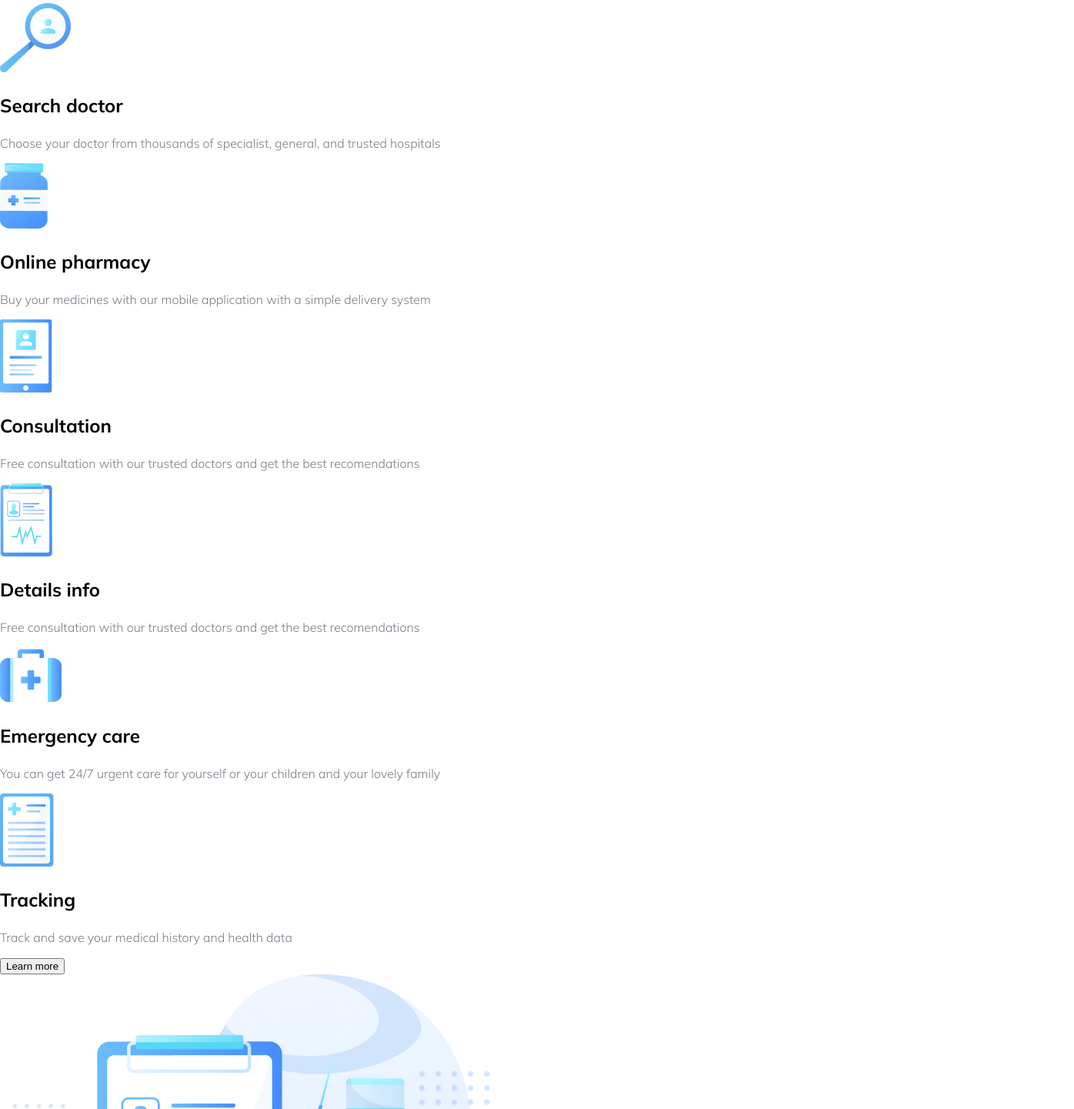
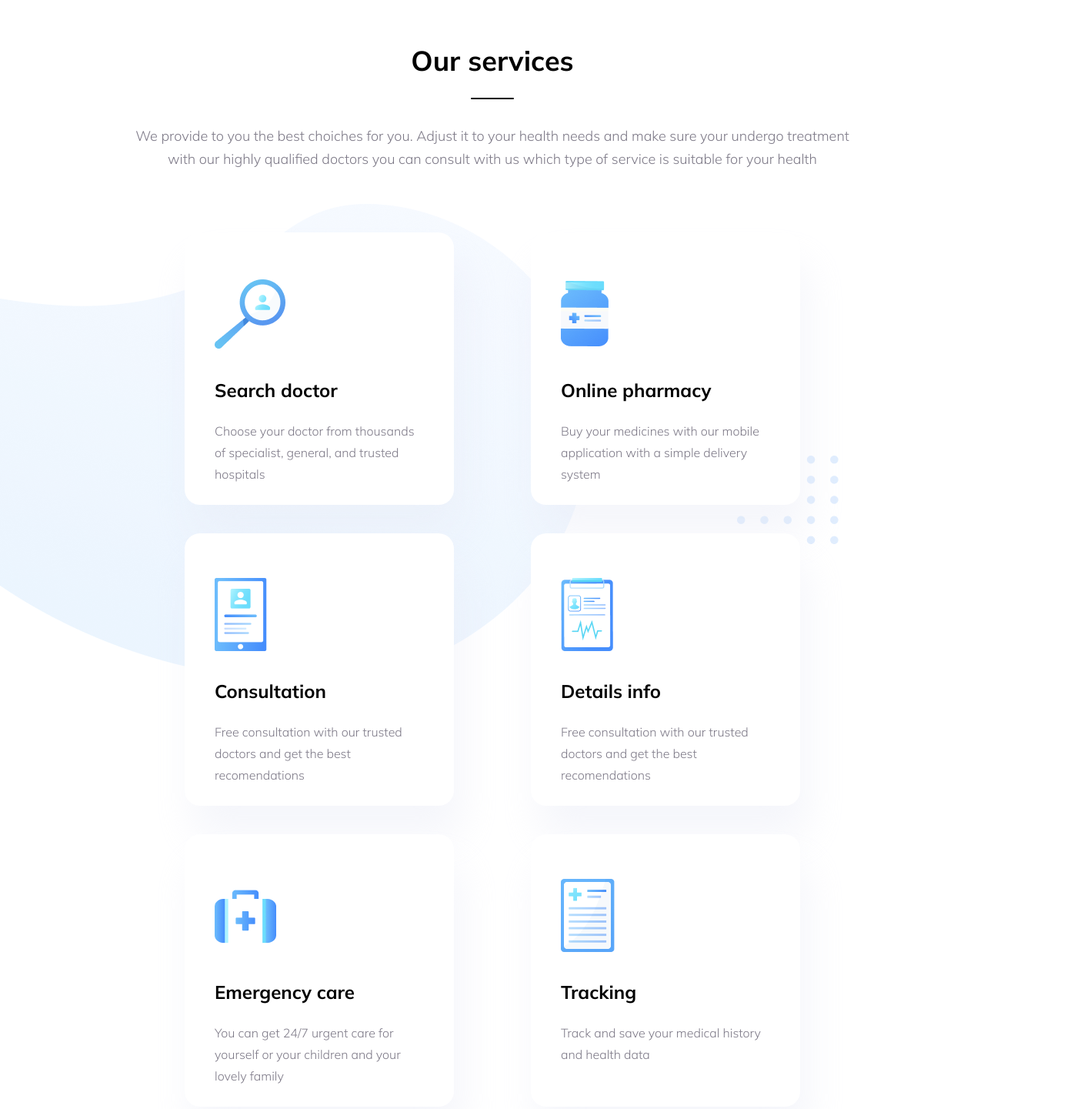
Before and after one commit to AlinaFishbakh/-Healthcare, a plain HTML site: page index.html in a window 1280 px wide. Shown: the part 945-2386 px from the top of the page at 77% size, 1396 px wide, since content can reach past the window. Drawn offline with nearby package versions, Linux system fonts and the light colour scheme.

Commit message:
add styles for services, leading healthcare providers, download apps sections

```diff
--- a/index.html
+++ b/index.html
@@ -39,65 +39,66 @@
       <img src="/img/trafalgar-header.png" alt="headerimg" />
     </section>
     <section class="services">
-      <h2>Our services</h2>
+      <h2 class="heading-underline">Our services</h2>
       <p class="description">
         We provide to you the best choiches for you. Adjust it to your health needs and make sure your undergo treatment
         with our highly qualified doctors you can consult with us which type of service is suitable for your health
       </p>
-      <div>
-        <div>
-          <img src="/img/Search-doctor.png" alt="Search-doctor" />
+      <div class="services-container">
+        <div class="service-dots"></div>
+        <div class="service-card">
+          <div class="img-height"><img src="/img/Search-doctor.png" alt="Search-doctor" /></div>
           <h3>Search doctor</h3>
           <p>Choose your doctor from thousands of specialist, general, and trusted hospitals</p>
         </div>
-        <div>
-          <img src="/img/Online-pharmacy.png" alt="Online-pharmacy" />
+        <div class="service-card">
+          <div class="img-height"><img src="/img/Online-pharmacy.png" alt="Online-pharmacy" /></div>
           <h3>Online pharmacy</h3>
           <p>Buy your medicines with our mobile application with a simple delivery system</p>
         </div>
-        <div>
-          <img src="/img/Consultation.png" alt="Consultation" />
+        <div class="service-card">
+          <div class="img-height"><img src="/img/Consultation.png" alt="Consultation" /></div>
           <h3>Consultation</h3>
           <p>Free consultation with our trusted doctors and get the best recomendations</p>
         </div>
-        <div>
-          <img src="/img/Details-info.png" alt="Details-info" />
+        <div class="service-card">
+          <div class="img-height"><img src="/img/Details-info.png" alt="Details-info" /></div>
           <h3>Details info</h3>
           <p>Free consultation with our trusted doctors and get the best recomendations</p>
         </div>
-        <div>
-          <img src="/img/Emergency-care.png" alt="Emergency" />
+        <div class="service-card">
+          <div class="img-height"><img src="/img/Emergency-care.png" alt="Emergency" /></div>
           <h3>Emergency care</h3>
           <p>You can get 24/7 urgent care for yourself or your children and your lovely family</p>
         </div>
-        <div>
-          <img src="/img/Tracking.png" alt="Tracking" />
+        <div class="service-card">
+          <div class="img-height"><img src="/img/Tracking.png" alt="Tracking" /></div>
           <h3>Tracking</h3>
           <p>Track and save your medical history and health data</p>
         </div>
       </div>
-      <button type="button">Learn more</button>
+      <button class="learn-more" type="button">Learn more</button>
     </section>
-    <section>
+    <section class="providers">
       <img src="/img/trafalgar-sec02.png" alt="" />
       <div>
-        <h2>Leading healthcare providers</h2>
+        <h2 class="heading-underline">Leading healthcare providers</h2>
         <p class="description">
           Trafalgar provides progressive, and affordable healthcare, accessible on mobile and online for everyone. To
           us, it’s not just work. We take pride in the solutions we deliver
         </p>
-        <button type="button">Learn more</button>
+        <button class="learn-more" type="button">Learn more</button>
       </div>
     </section>
-    <section>
+    <section class="download-apps">
       <div>
-        <h2>Download our mobile apps</h2>
+        <h2 class="heading-underline">Download our mobile apps</h2>
         <p class="description">
           Our dedicated patient engagement app and web portal allow you to access information instantaneously (no
           tedeous form, long calls, or administrative hassle) and securely
         </p>
         <button type="button">
-          Download
+          Download&nbsp;
           <svg width="11" height="16" viewBox="0 0 11 16" fill="none" xmlns="http://www.w3.org/2000/svg">
             <path
               d="M4.81951 1.05554L4.81951 12.6308L2.27646 10.0877C1.92569 9.73698 1.39954 9.73698 1.04878 10.0877C0.698014 10.4385 0.698014 10.9647 1.04878 11.3154L5.08258 15.3492C5.43335 15.7 5.95949 15.7 6.31026 15.3492L10.3441 11.3154C10.6948 10.9647 10.6948 10.4385 10.3441 10.0877C9.9933 9.73698 9.46715 9.73698 9.11638 10.0877L6.57333 12.6308L6.57333 1.05554C6.57333 0.617083 6.22257 0.178627 5.69642 0.178627C5.17027 0.178627 4.81951 0.617083 4.81951 1.05554Z"
@@ -153,7 +154,7 @@
       </div>
     </section>
     <section class="articles">
-      <h2>Check out our latest article</h2>
+      <h2 class="heading-underline">Check out our latest article</h2>
       <div>
         <div>
           <img src="/img/article1.png" alt="article1" />
--- a/style.css
+++ b/style.css
@@ -70,6 +70,7 @@ header {
     font-size: 21px;
     margin-top: 25px;
     margin-bottom: 45px;
+    line-height: 32px;
 }
 .top-section-content {
     padding-top: 106px;
@@ -89,15 +90,141 @@ header {
     border: none;
 }
 
+.heading-underline:after {
+    content: '';
+    width: 56px;
+    height: 2px;
+    border-radius: 5px;
+    background: #000;
+    display: block;
+    margin: 26px auto 33px auto;
+}
+
+.services h2 {
+  text-align: center;
+  margin-top: 192px;
+}
 .services p {
     font-size: 16px;
 }
+.services p.description {
+    text-align: center;
+    width: 952px;
+    margin: 0 auto 0 auto;
+}
 p.description {
     font-size: 18px;
+    line-height: 30px;
 }
 .services h3 {
     font-size: 24px;
 }
+.services-container {
+    padding: 80px 240px 0 240px;
+    display: flex;
+    flex-wrap: wrap;
+    justify-content: space-between;
+    background: url(./img/bgelement.png) no-repeat;
+    background-position-y: -172px;
+    position: relative;
+}
+.service-card {
+    width: 350px;
+    height: 354px;
+    border-radius: 20px;
+    background: #FFF;
+    box-shadow: 10px 40px 50px 0px rgba(229, 233, 246, 0.40);
+    padding: 46px 45px 45px 39px;
+    box-sizing: border-box;
+    margin-bottom: 37px;
+}
+.img-height {
+    height: 120px;
+    display: flex;
+    align-items: center;
+}
+
+.service-card p {
+    line-height: 28px;
+}
+.service-dots {
+    background: url(./img/servicedots.png);
+    position: absolute;
+    width: 132px;
+    height: 115px;
+    right: 190px;
+    top: 370px;
+    z-index: -1;
+}
+.learn-more {
+    width: 200px;
+    height: 56px;
+    border-radius: 55px;
+    border: 1.4px solid #458FF6;
+    font-family: 'Mulish', sans-serif;
+    font-size: 18px;
+    font-style: normal;
+    font-weight: 700;
+    line-height: 56px;
+    background: none;
+    color: #458FF6;
+    margin: 35px auto 0;
+    display: block;
+}
+
+.providers {
+    padding: 220px 192px 0 135px;
+    display: flex;
+}
+.providers img {
+    margin-right: 142px;
+}
+.providers .heading-underline:after {
+    margin-left: 0;
+}
+.providers h2{
+    margin-top: 57px;
+}
+.providers .learn-more {
+    margin-left: 0;
+    margin-top: 40px;
+}
+.providers p{
+    width: 410px;
+}
+.download-apps {
+    padding: 229px 164px 0 280px;
+    display: flex;
+}
+.download-apps img {
+    margin-left: 71px;
+}
+.download-apps h2 {
+    margin-top: 36px;
+}
+.download-apps .heading-underline:after {
+    margin-left: 0;
+}
+.download-apps p {
+    width: 380px;
+    margin-bottom: 0;
+}
+.download-apps button {
+    width: 200px;
+    height: 56px;
+    border-radius: 55px;
+    border: 1.4px solid #458FF6;
+    font-family: 'Mulish', sans-serif;
+    font-size: 18px;
+    font-style: normal;
+    font-weight: 700;
+    line-height: 56px;
+    background: none;
+    color: #458FF6;
+    margin: 40px auto 0;
+}
+
+
 .articles h3 {
     font-size: 21px;
 }
```
Also changed, not shown: img/bgelement.png (added), img/servicedots.png (added).
